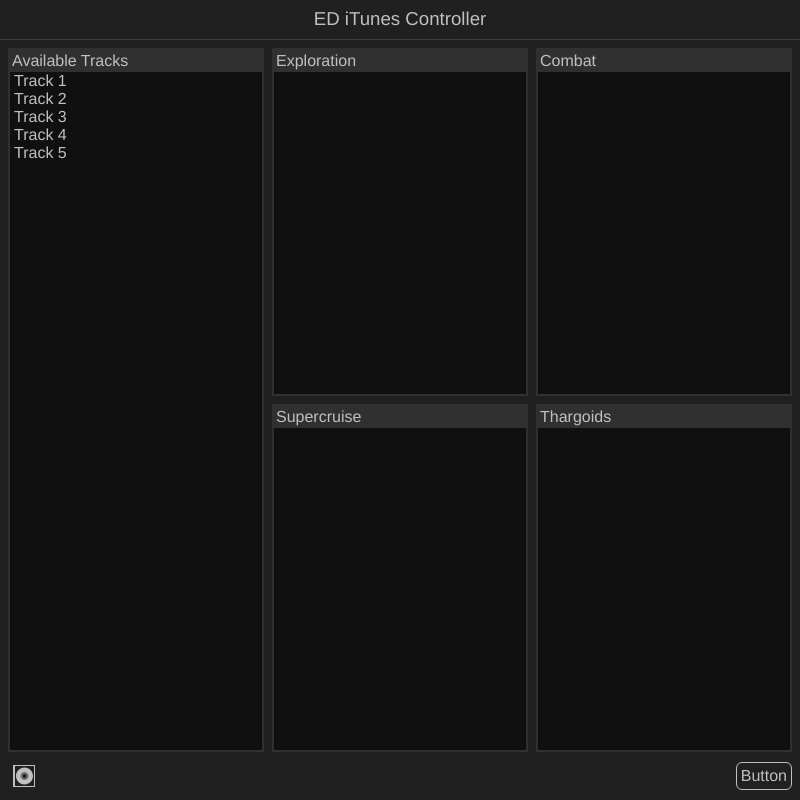
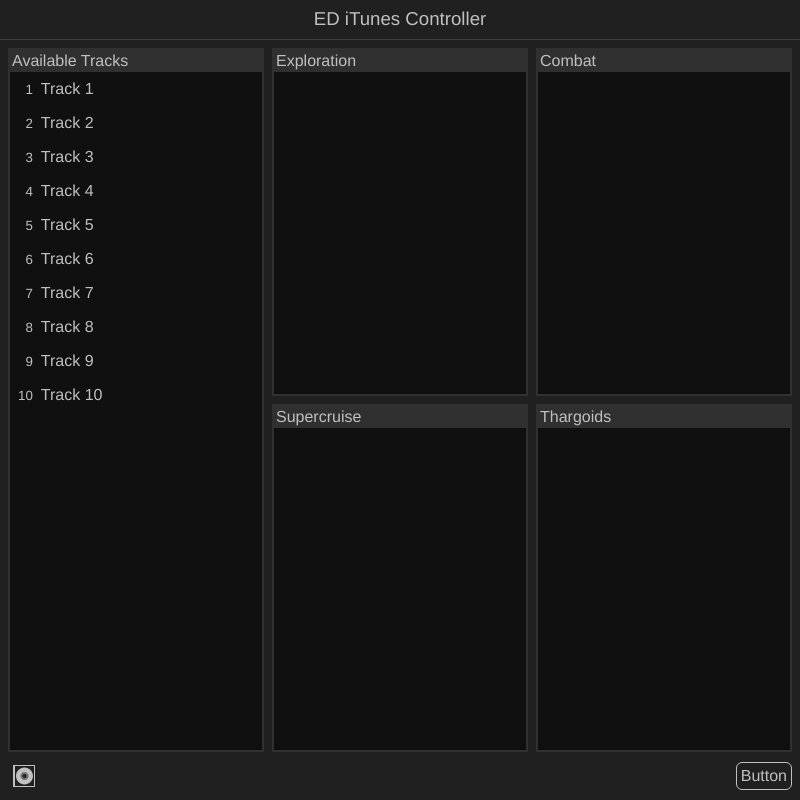
Before and after one commit to SilverWolf32/ed-jukebox, an Electron app: page app/index.html in a window 800 px wide. Drawn offline with nearby package versions, Linux system fonts and the light colour scheme; files that its build step writes are made by us from their sources.

Commit message:
Convert track listing to table
Makes more sense and makes styling much easier.

```diff
--- a/app/playlist-organization.js
+++ b/app/playlist-organization.js
@@ -23,9 +23,26 @@
 		let newHTML = document.createElement("ol")
 		for (var i = 0; i < tracks.length; i++) {
 			let track = tracks[i]
-			let li = document.createElement("li")
-			li.innerHTML = track
-			newHTML.appendChild(li)
+			let row = document.createElement("tr")
+			let col0 = document.createElement("td")
+			let col1 = document.createElement("td")
+
+			col0.className = "table-track-number"
+			col1.className = "table-track-name"
+
+			/* let log = Math.floor(Math.log10(i+1))
+			var zeros = ""
+			if (log < 2) {
+				zeros = "0".repeat(2 - log)
+			}
+			col0.innerHTML = `${zeros}${i+1}` */
+			col0.innerHTML = i+1
+
+			col1.innerHTML = track
+
+			row.appendChild(col0)
+			row.appendChild(col1)
+			newHTML.appendChild(row)
 			debugger
 		}
 		availableTracksContainer.appendChild(newHTML)
@@ -42,12 +59,29 @@
 		let tracks = json.tracks
 
 		let availableTracksContainer = document.getElementById("playlist-panel-full")
-		let newHTML = document.createElement("ol")
+		let newHTML = document.createElement("table")
 		for (var i = 0; i < tracks.length; i++) {
 			let track = tracks[i]
-			let li = document.createElement("li")
-			li.innerHTML = track
-			newHTML.appendChild(li)
+			let row = document.createElement("tr")
+			let col0 = document.createElement("td")
+			let col1 = document.createElement("td")
+
+			col0.className = "table-track-number"
+			col1.className = "table-track-name"
+
+			/* let log = Math.floor(Math.log10(i+1))
+			var zeros = ""
+			if (log < 2) {
+				zeros = "0".repeat(2 - log)
+			}
+			col0.innerHTML = `${zeros}${i+1}` */
+			col0.innerHTML = i+1
+
+			col1.innerHTML = track
+
+			row.appendChild(col0)
+			row.appendChild(col1)
+			newHTML.appendChild(row)
 			debugger
 		}
 		availableTracksContainer.appendChild(newHTML)
--- a/app/style/index.less
+++ b/app/style/index.less
@@ -96,18 +96,41 @@
 
 /* track listings */
 
-.playlist-view ol {
-	list-style-type: none;
+.playlist-view table {
+	// list-style-type: none;
 	padding: 0;
 	margin: 0;
+	border-collapse: collapse;
+	border-spacing: 0px;
 }
-.playlist-view li {
+.playlist-view tr {
 	user-select: none;
 	-moz-user-select: none;
 	-webkit-user-select: none;
-	padding: 0px 4px 0px 4px;
+	// padding: 0px 4px 0px 4px;
+	padding: 0px;
+	/* display: flex;
+	justify-content: flex-start;
+	align-items: center; */
 	&:hover {
 		background-color: @highlight0;
+	}
+	td {
+		// border: 1px solid @border2;
+	}
+	.table-track-number {
+		// flex: 0 0 auto;
+		white-space: nowrap;
+		margin: 0px;
+		padding: 8px 4px 8px 8px;
+		font-size: 10pt;
+		text-align: right;
+		// border-right: 1px solid @border2;
+	}
+	.table-track-name {
+		// flex: 1 0 100%;
+		width: 100%; // take up the entire available space
+		padding: 8px 8px 8px 4px;
 	}
 }
 
--- a/app/style/variables.less
+++ b/app/style/variables.less
@@ -11,6 +11,7 @@
 
 @border0: #303030;
 @border1: #404040;
+@border2: #808080;
 
 @basebglight0: #C0C0C0;
 
--- a/app/test-data/dummy-playlist.json
+++ b/app/test-data/dummy-playlist.json
@@ -4,6 +4,11 @@
 		"Track 2",
 		"Track 3",
 		"Track 4",
-		"Track 5"
+		"Track 5",
+		"Track 6",
+		"Track 7",
+		"Track 8",
+		"Track 9",
+		"Track 10"
 	]
 }
```
